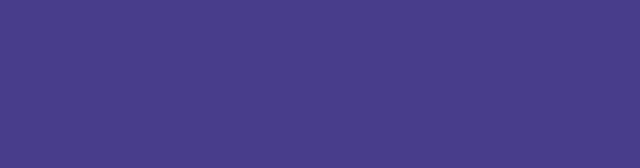
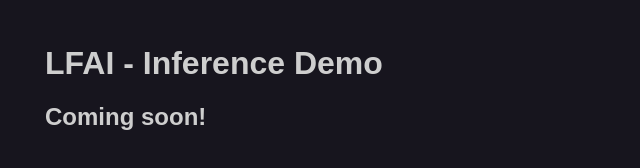
Before and after one commit to Quicksticks-oss/LFAI-LLM, a plain HTML site: page docs/pages/index.html in a window 1280 px wide. Shown: the whole page, without its empty margins (0-640 px from the left). Drawn offline with Linux system fonts and the light colour scheme.

Commit message:
Updated github inference pages for future addition.

```diff
--- a/docs/pages/index.html
+++ b/docs/pages/index.html
@@ -7,6 +7,8 @@
     <link rel="stylesheet" href="styles.css">
 </head>
 <body>
+    <h1>LFAI - Inference Demo</h1>
 
+    <h2>Coming soon!</h2>
 </body>
 </html>
--- a/docs/pages/styles.css
+++ b/docs/pages/styles.css
@@ -1,5 +1,7 @@
 body{
-    margin: 0;
-    background-color: darkslateblue;
-    text-align: center;
+    margin: 45px;
+    background-color: #17151e;
+    color: #cecece;
+    font-family: Arial, Helvetica, sans-serif;
+    text-align: left;
 }
```
